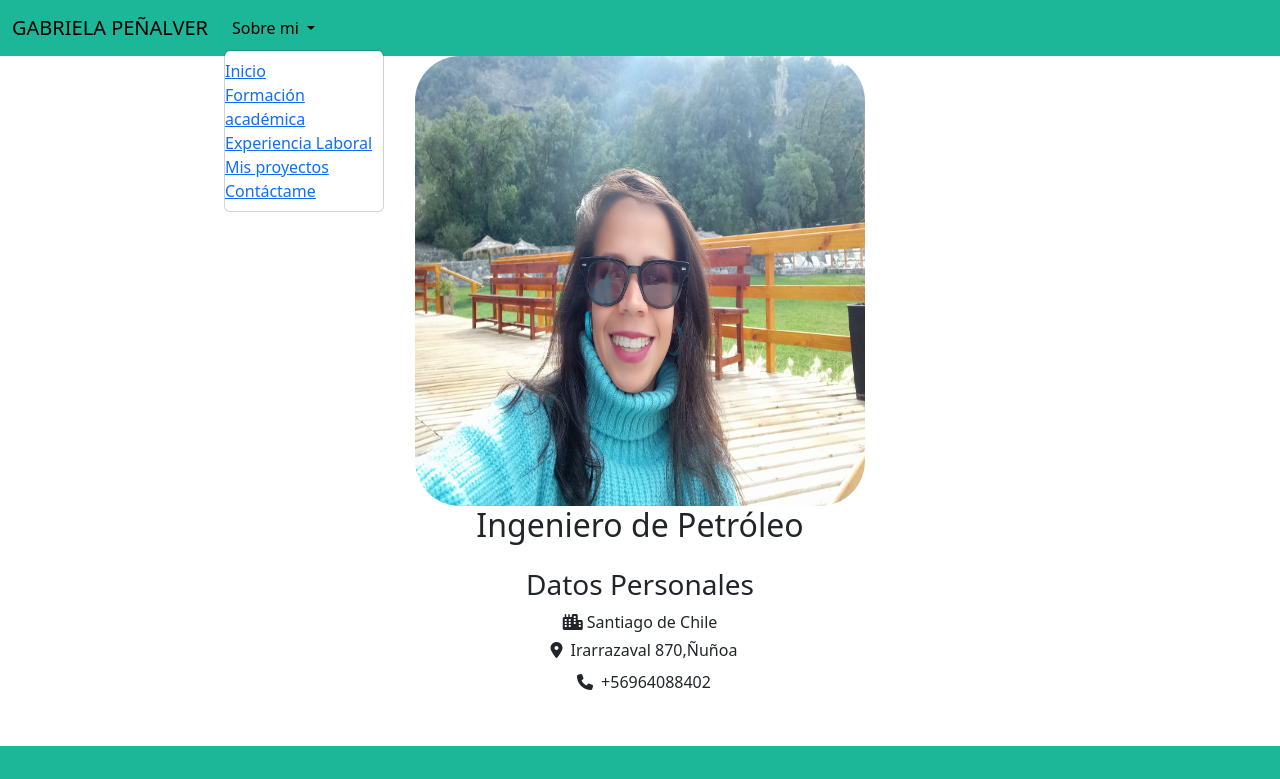
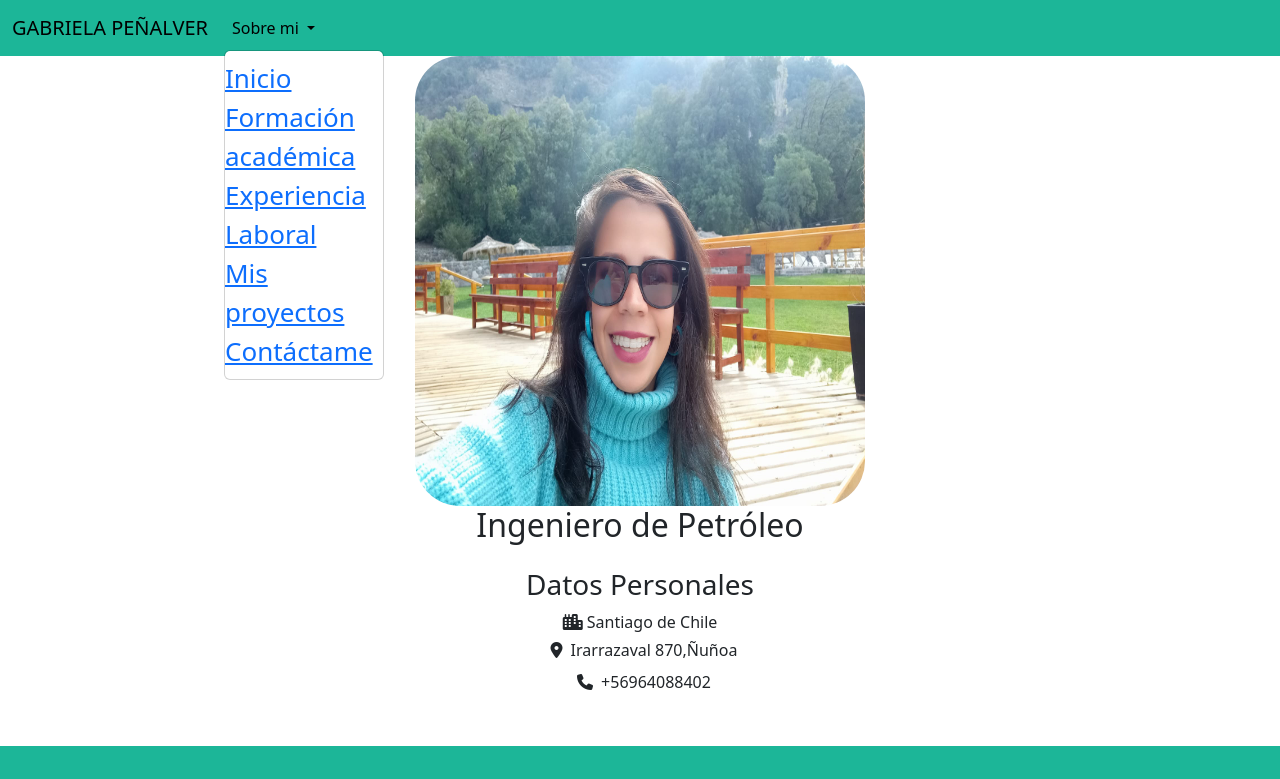
Before and after one commit to YosberthOrellanes/GaByPenalver.github.io, a plain HTML site: page index.html in a window 1280 px wide. Both pictures are taken after a click on the button "Sobre mi". Shown: the top 779 px of the page. Drawn offline with nearby package versions, Linux system fonts and the light colour scheme.

Commit message:
cambio de tamaño de letra en el navbar

```diff
--- a/assets/css/style.css
+++ b/assets/css/style.css
@@ -63,3 +63,7 @@ footer {
     margin: 2px;
     font-size: 26px;
   }
+
+  .dropdown-menu{
+    font-size: 26px;
+  }
```
